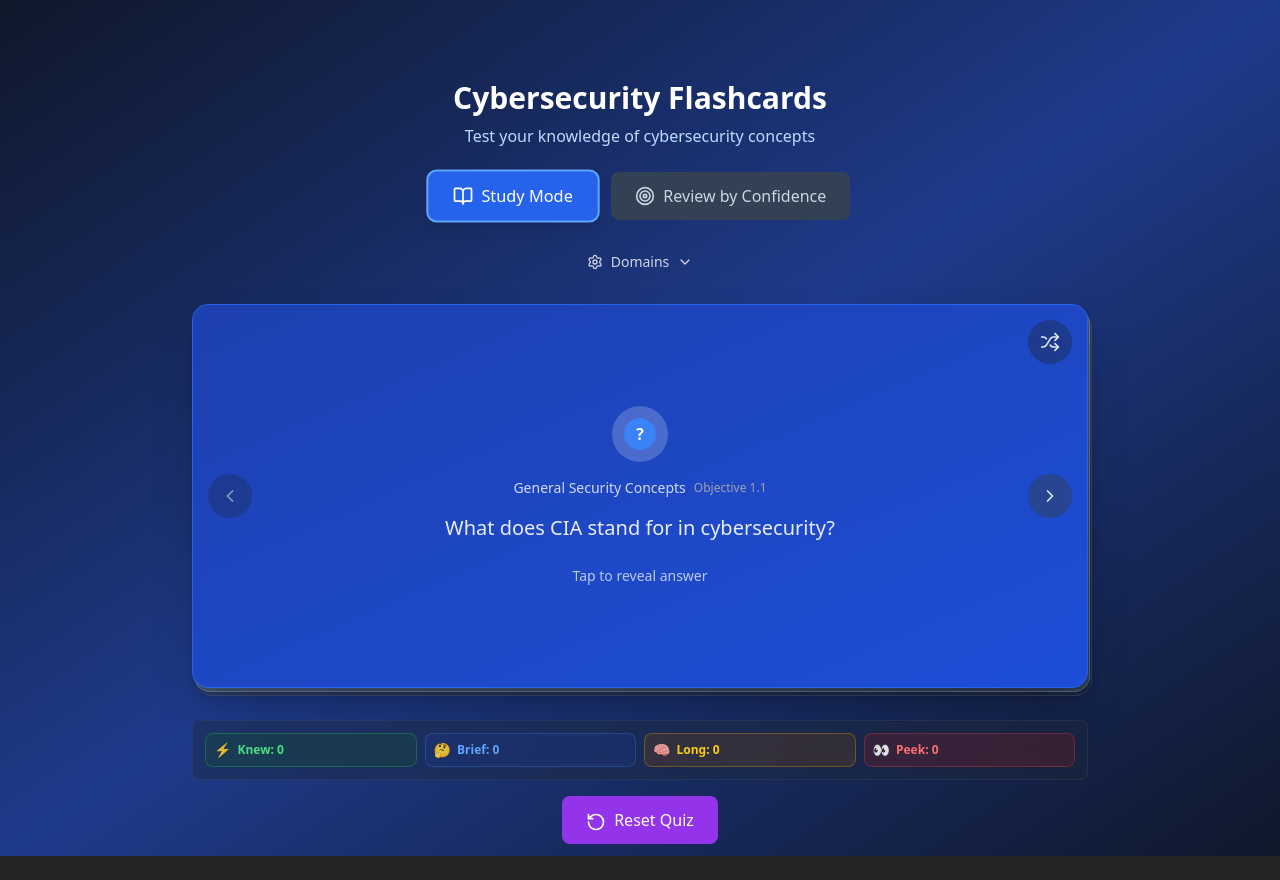
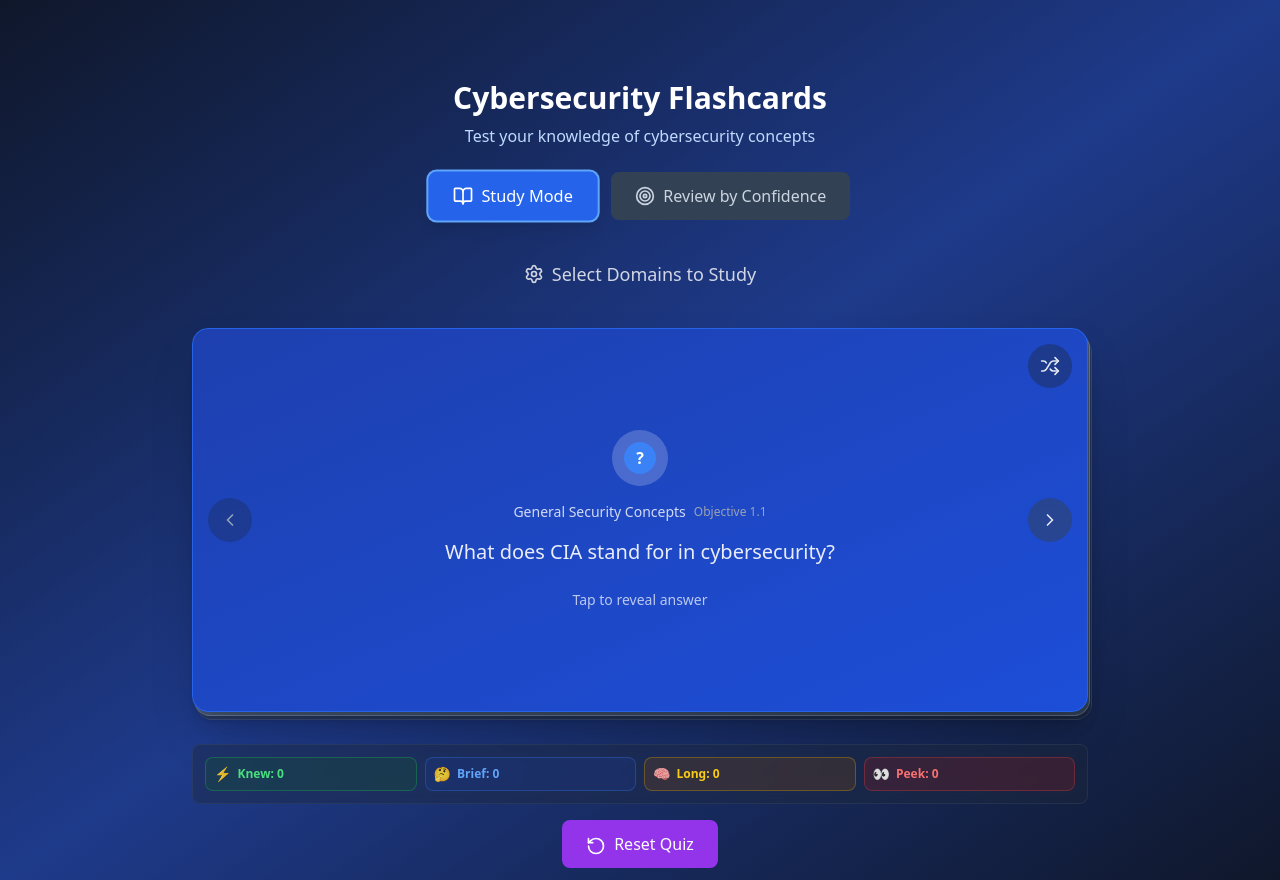
Before and after one commit to LRodriguez92/cyber-security-flashcards, a React (Vite) app: page / in a window 1280 px wide. Before the commit the page ends 856 px from the top, so only its background shows below. Built offline with nearby package versions, Linux system fonts and the light colour scheme.

Commit message:
changed option text

```diff
--- a/src/components/CyberSecurityFlashcards.tsx
+++ b/src/components/CyberSecurityFlashcards.tsx
@@ -1,5 +1,5 @@
 import React, { useState, useEffect } from 'react';
-import { Settings, ChevronDown } from 'lucide-react';
+import { Settings } from 'lucide-react';
 import { useFlashcardState } from '../hooks/useFlashcardState';
 
 import { getFilteredCards } from '../utils/cardUtils';
@@ -181,18 +181,14 @@ const CyberSecurityFlashcards: React.FC = () => {
                      handleOpenFilters();
                    }
                  }}
-                className="flex items-center gap-1.5 sm:gap-2 text-white/80 hover:text-white transition-colors w-full justify-center focus:outline-none focus:ring-2 focus:ring-blue-400 focus:ring-offset-2 focus:ring-offset-slate-900 rounded-lg p-1.5 sm:p-2 text-xs sm:text-sm"
+                 className="flex items-center gap-2 text-white/80 hover:text-white transition-colors w-full justify-center focus:outline-none focus:ring-2 focus:ring-blue-400 focus:ring-offset-2 focus:ring-offset-slate-900 rounded-lg p-3 sm:p-4 text-base sm:text-lg font-medium"
                  aria-label={showFilters ? "Hide study options" : "Show study options"}
                  aria-expanded={showFilters}
                >
-                <Settings className="w-3 h-3 sm:w-4 sm:h-4" />
-                <span className="hidden xs:inline">
-                  {currentMode === 'review' ? 'Select Categories' : 'Select Domains'}
+                 <Settings className="w-4 h-4 sm:w-5 sm:h-5" />
+                                   <span>
+                    {currentMode === 'review' ? 'Select Categories to Review' : 'Select Domains to Study'}
                   </span>
-                <span className="xs:hidden">
-                  {currentMode === 'review' ? 'Categories' : 'Domains'}
-                </span>
-                <ChevronDown className={`w-3 h-3 sm:w-4 sm:h-4 transition-transform ${showFilters ? 'rotate-180' : ''}`} />
                </button>
             </div>
           </div>
```
Lines whose indentation alone changed are shown as unchanged.
